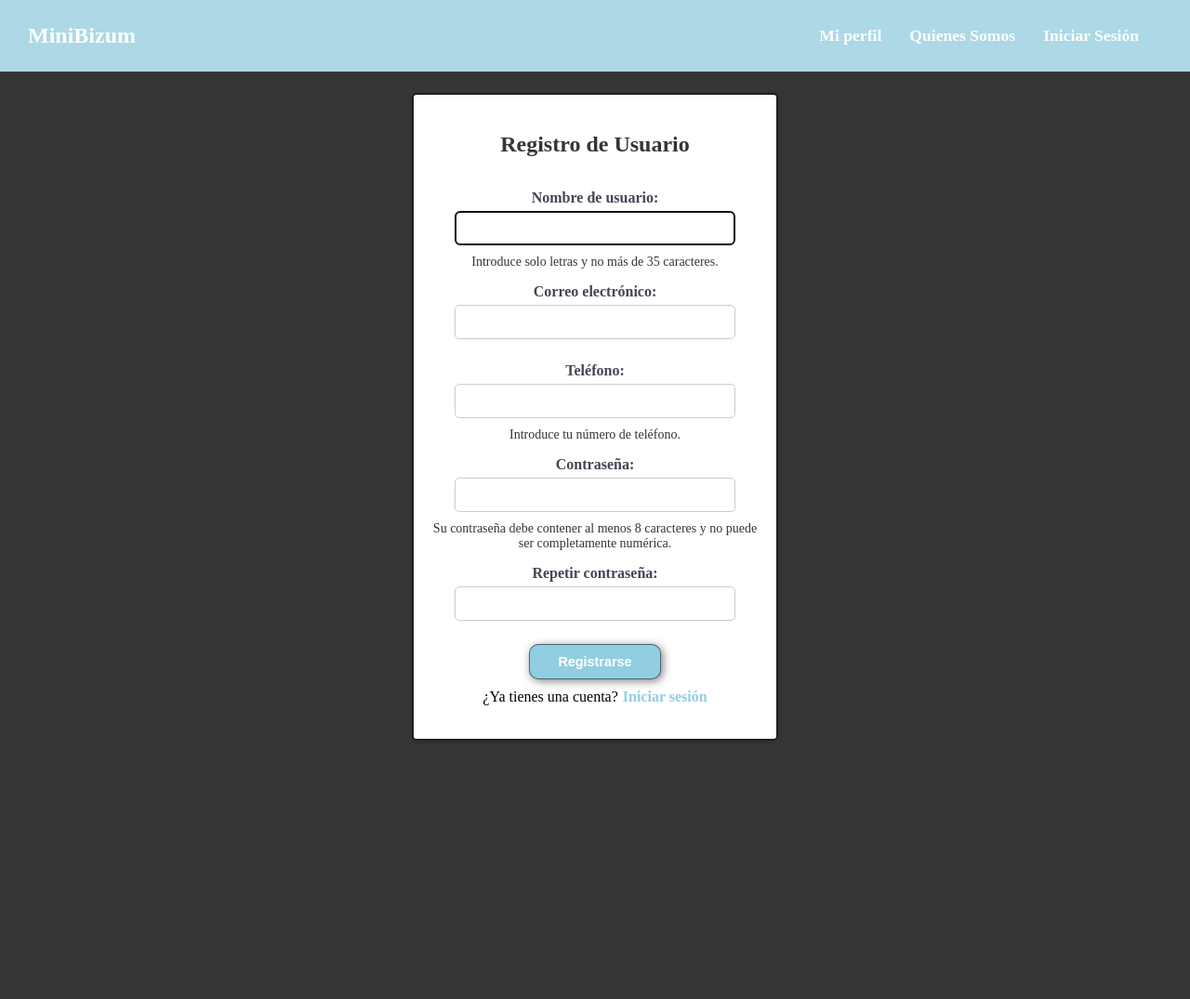
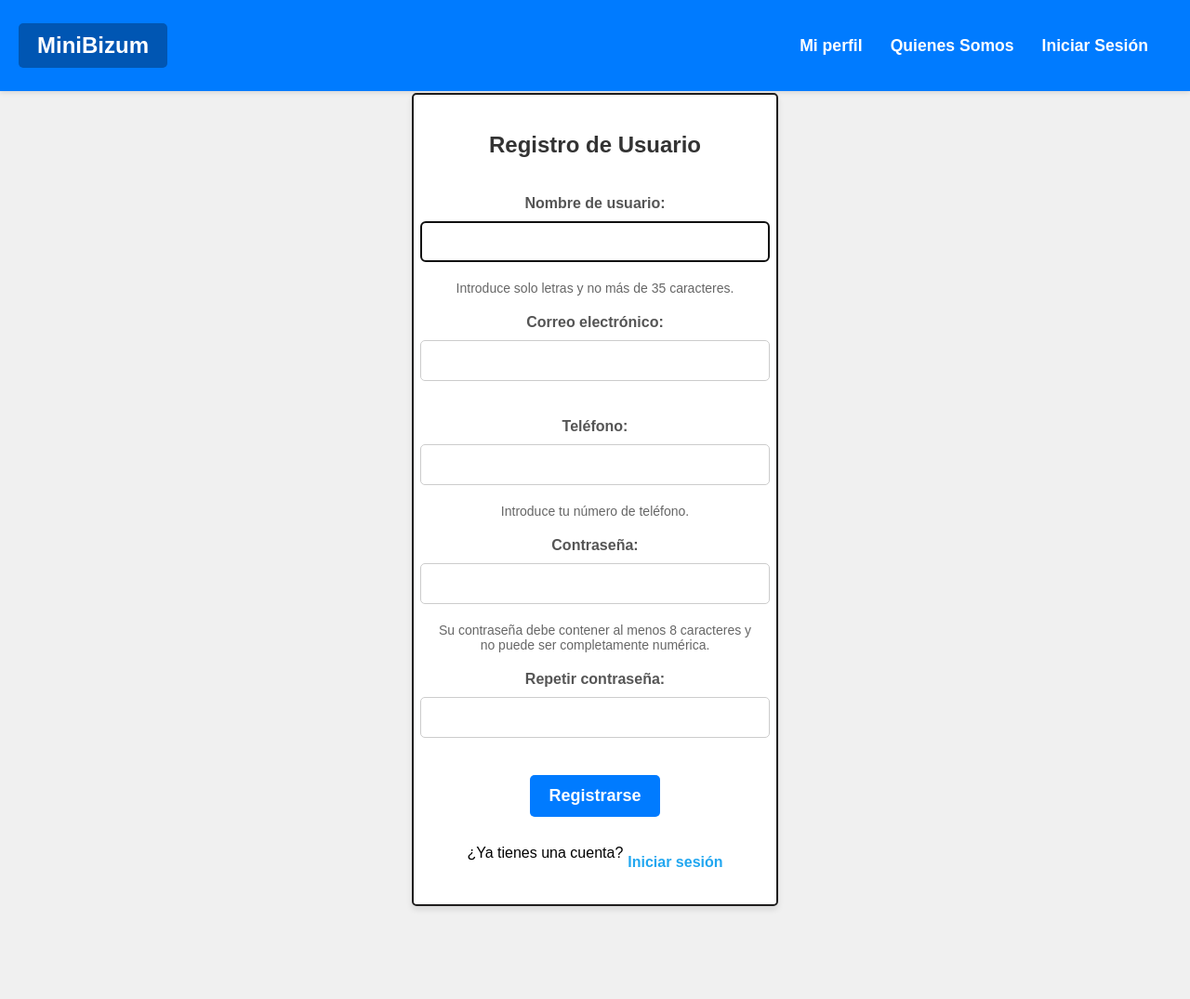
Before and after one commit to PabloGradolph/MiniBizum, a Django app: page /signup/ in a window 1280 px wide. Shown: the whole page at 93% size. Before the commit the page ends 797 px from the top, so only its background shows below. Run offline with Django 4.2, Linux system fonts and the light colour scheme.

Commit message:
no se si ha habido cambios, sino ir a la version anterior a esta

```diff
--- a/static/css/logs.css
+++ b/static/css/logs.css
@@ -3,29 +3,32 @@
     width: 350px;
     margin: 100px auto;
     padding: 20px;
-    background-color: #fff;
+    background-color: #ffffff;
     border: 2px solid #1f1e1e;
     border-radius: 5px;
-    box-shadow: 0 2px 5px rgba(0, 0, 0, 0.1);
+    box-shadow: 0 4px 6px rgba(0, 0, 0, 0.1);
+    font-family: 'Arial', sans-serif;
 }
 
 /* Título del formulario */
 .form-container h2 {
-    color: #353535;
+    color: #333;
     text-align: center;
     margin-bottom: 20px;
+    font-size: 24px;
 }
 
+/* Párrafos del formulario */
 form p {
     display: flex;
     flex-direction: column;
     align-items: center;
-    margin-bottom: 15px;
+    margin-bottom: 20px;
 }
 
 form .helptext {
     font-size: 14px;
-    color: #353535;
+    color: #666;
     text-align: center;
 }
 
@@ -37,41 +40,56 @@ form .helptext {
 }
 
 .form-container label {
-    color: #444654;
+    color: #555;
     font-weight: bold;
-    margin-bottom: 5px;
+    margin-bottom: 10px;
 }
 
 .form-container input[type="email"],
 .form-container input[type="text"],
 .form-container input[type="password"] {
-    color: #000;
-    padding: 10px;
+    color: #333;
+    padding: 12px;
     border: 1px solid #ccc;
     border-radius: 5px;
-    margin-bottom: 10px;
-    width: 80%;
+    margin-bottom: 20px;
+    width: 100%;
+    font-size: 16px;
 }
 
 .btn-primary {
-    font-size: 0.9em;
+    font-size: 18px;
+    background-color: #007bff;
+    color: #fff;
+    padding: 12px 20px;
+    border: none;
+    border-radius: 5px;
+    text-align: center;
+    cursor: pointer;
+    transition: background-color 0.3s;
+}
+
+.btn-primary:hover {
+    background-color: #0056b3;
 }
 
 /* Mensaje de error */
-.form-container p {
+.form-container p.error-message {
     text-align: center;
-    margin-top: 10px;
-    color: #000;
+    margin-top: 20px;
+    color: #d9534f;
+    font-weight: bold;
 }
 
 /* Enlace a la página de registro */
 .form-container a {
-    color: rgb(146, 206, 225);
+    color: #22a7f0;
     text-align: center;
     display: block;
-    margin-top: 10px;
+    margin-top: 20px;
     text-decoration: none;
     font-weight: bold;
+    font-size: 16px;
 }
 
 .form-container .center {
@@ -83,14 +101,13 @@ form .helptext {
     display: flex;
     justify-content: center;
     align-items: center;
+    margin-top: 20px;
 }
 
 .form-container .register-text a {
     margin-left: 5px;
-    margin-bottom: 0;
-    margin-top: 0;
 }
 
-.form-container .register-text a:hover{
+.form-container .register-text a:hover {
     text-decoration: underline;
 }
--- a/static/css/styles.css
+++ b/static/css/styles.css
@@ -5,7 +5,8 @@ html {
 
 body {
     margin: 0;
-    background-color: #353535;
+    background-color: #f0f0f0;
+    font-family: 'Arial', sans-serif;
 }
 
 .wrapper {
@@ -16,39 +17,45 @@ body {
 
 /* Header */
 header {
-    background-color: lightblue;
+    background-color: #007bff;
+    box-shadow: 0 2px 5px rgba(0, 0, 0, 0.1);
+    color: #fff;
+    font-weight: bold;
+    position: fixed;
+    top: 0;
+    width: 100%;
+    z-index: 1;
+    transition: background-color 0.3s;
 }
 
 .header-container {
     display: flex;
     flex-direction: column;
     align-items: center;
+    padding: 20px;
 }
 
 .logo-btn {
-    margin-top: 5px;
-    margin-bottom: 5px;
+    margin: 5px 0;
     padding: 10px 20px;
-    display: flex;
-    align-items: center;
-    font-weight: bold;
-    color: #fff;
+    display: inline-block;
     font-size: 1.5em;
     cursor: pointer;
     text-decoration: none;
-    border-radius: 10px;
+    background-color: #0056b3;
+    color: #fff;
+    border-radius: 5px;
+    transition: background-color 0.3s;
 }
 
 .logo-btn:hover {
-    background-color: #f1f1f1;
-    color: #555;
+    background-color: #004180;
 }
 
 header nav {
     display: flex;
     flex-direction: column;
     text-align: center;
-    padding-bottom: 20px;
 }
 
 header nav a {
@@ -68,36 +75,27 @@ header nav a:hover {
     font-size: 1.25em;
     font-weight: bold;
     padding: 10px 30px;
-    border: rgba(0,0,0,0.5) solid 1px;
-    border-radius: 10px;
-    box-shadow: 2px 2px 10px rgba(0,0,0,0.5);
-    background-color: rgb(146, 206, 225);
+    border: none;
+    border-radius: 5px;
+    background-color: #007bff;
     color: #fff;
     cursor: pointer;
+    transition: background-color 0.3s;
 }
 
 .btn-primary:hover {
-    background-color: rgb(119, 200, 225);
+    background-color: #0056b3;
 }
 
 /* Responsive */
 @media (min-width:720px) {
-    header {
-        position: fixed;
-        width: 100%;
-        z-index: 1;
-    }
-
     .header-container {
         flex-direction: row;
         justify-content: space-between;
-        padding: 10px;
     }
 
     header nav {
         flex-direction: row;
-        padding-bottom: 0px;
-        padding-right: 20px;
     }
 
     header nav a {
```
Also changed, not shown: db.sqlite3.
